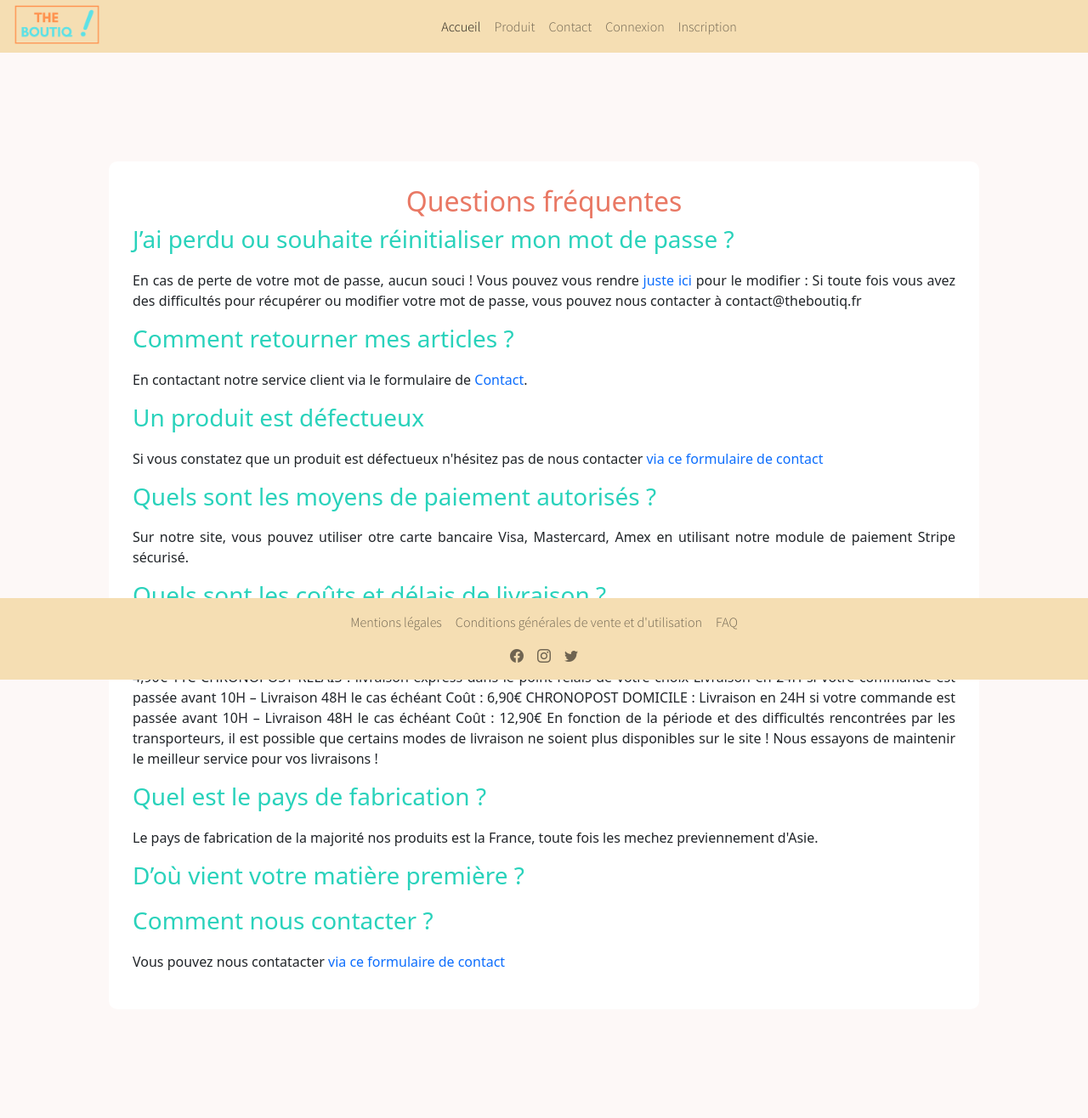
After one commit to vlad757575/theboutiq.github.io, a Symfony app: template templates/home/faq.html.twig in a window 1280 px wide. The commit adds this page. Shown: the whole page at 85% size. Run offline with Twig, Linux system fonts and the light colour scheme; the template is opened without the code that fills it, so the values that code supplies are empty; some libraries are stand-ins or nearby versions.

Commit message:
25th commit faq footer-links reset-password links

```diff
--- a/public/formular-script.js
+++ b/public/formular-script.js
@@ -1,21 +1,21 @@
-         const open = document.getElementById("open");
-         const modal_container = document.getElementById("my-modal_container");
-         const close = document.getElementById("close_my-modal");
-         const openContact =document.getElementById("open_contact")
-         const openSign =document.getElementById("open_sign")
+        //  const open = document.getElementById("open");
+        //  const modal_container = document.getElementById("my-modal_container");
+        //  const close = document.getElementById("close_my-modal");
+        //  const openContact =document.getElementById("open_contact")
+        //  const openSign =document.getElementById("open_sign")
 
-         open.addEventListener("click", () => {
-           modal_container.classList.add("show");
-         });
+        //  open.addEventListener("click", () => {
+        //    modal_container.classList.add("show");
+        //  });
 
-         close.addEventListener("click", () => {
-           modal_container.classList.remove("show");
-         });
+        //  close.addEventListener("click", () => {
+        //    modal_container.classList.remove("show");
+        //  });
 
-         openContact.addEventListener("click", () => {
-          modal_container.classList.add("show");
-        });
+        //  openContact.addEventListener("click", () => {
+        //   modal_container.classList.add("show");
+        // });
 
-        openSign.addEventListener("click", () => {
-          modal_container.classList.add("show");
-        });
+        // openSign.addEventListener("click", () => {
+        //   modal_container.classList.add("show");
+        // });
--- a/public/formulars-style.css
+++ b/public/formulars-style.css
@@ -106,8 +106,8 @@
     max-height: 750px;
     margin: 150px auto 150px auto;
   }
-  .link-style:hover{
-    border-bottom: 2px solid #E97864;
+  a:hover{
+    /* border-bottom: 2px solid #E97864; */
     font-size: larger;
     color: #E97864 !important;
   }
@@ -119,6 +119,7 @@
     width: 100% !important;
   }
   .my-navbar-bottom {
+    display: block;
     position: fixed;
     left: 0;
     bottom: 0;
@@ -200,8 +201,8 @@ align-items: center;
 
 .my-social-navbar {
   display: flex;
-  justify-content: space-between;
-  position: fixed;
+  /* justify-content: space-between; */
+  /* position: fixed; */
     left: 0;
     bottom: 0;
     width: 100%;
@@ -226,6 +227,10 @@ align-items: center;
 }
 .mentions h2 {
   text-align: center;
+  color: #E97864
+}
+.mentions h3 {
+  color:rgb(41, 210, 187) ;
 }
 .my-button {
   color: #E97864 !important;
--- a/src/Controller/Admin/DashboardController.php
+++ b/src/Controller/Admin/DashboardController.php
@@ -21,14 +21,17 @@ class DashboardController extends AbstractDashboardController
         return parent::index();
     }
 
+    //Menu admin config
     public function configureDashboard(): Dashboard
     {
         return Dashboard::new()
-            ->setTitle('Projet De Certification 2022');
+            ->setTitle('Menu admin Theboutiq!');
     }
+
 
     public function configureMenuItems(): iterable
     {
+        // j'ajoute les differentes tables de ma bdd pour acceder au crud
         yield MenuItem::linkToDashboard('Dashboard', 'fa fa-home');
         yield MenuItem::linkToCrud('Utilisateur', 'fas fa-list', Utilisateur::class);
         yield MenuItem::linkToCrud('Produit', 'fas fa-list', Produit::class);
--- a/src/Controller/ProduitController.php
+++ b/src/Controller/ProduitController.php
@@ -86,6 +86,7 @@ class ProduitController extends AbstractController
      */
     public function delete(Request $request, Produit $produit, ProduitRepository $produitRepository): Response
     {
+        //si le token est valide
         if ($this->isCsrfTokenValid('delete' . $produit->getId(), $request->request->get('_token'))) {
             $produitRepository->remove($produit);
         }
--- a/src/Controller/ResetPasswordController.php
+++ b/src/Controller/ResetPasswordController.php
@@ -42,7 +42,7 @@ class ResetPasswordController extends AbstractController
     /**
      * Display & process form to request a password reset.
      *
-     * @IsGranted("ROLE_USER")
+     *
      * @Route("", name="app_forgot_password_request")
      */
     public function request(Request $request, MailerInterface $mailer, TranslatorInterface $translator): Response
--- a/src/Entity/Produit.php
+++ b/src/Entity/Produit.php
@@ -45,7 +45,7 @@ class Produit
     private $stock;
 
     /**
-     * @ORM\Column(type="integer")
+     * @ORM\Column(type="float")
      */
     private $montantHt;
 
--- a/templates/base.html.twig
+++ b/templates/base.html.twig
@@ -95,7 +95,7 @@
 
         <!--bootstrap navbar -->
         <div class="container">
-
+            <div class="my-footer">
                 <nav class="navbar navbar-expand-lg navbar-light my-navbar my-navbar-bottom">
                     <button class="navbar-toggler  mx-auto" type="button" data-toggle="collapse" data-target="#navbarNavAltMarkup" aria-controls="navbarNav" aria-expanded="false" aria-label="Toggle navigation">
                         <span class="navbar-toggler-icon"></span>
@@ -104,26 +104,24 @@
                         <div class="navbar-nav mx-auto">
                             <a class="nav-item nav-link link-style" href="{{path('app_mentions')}}">Mentions légales</a>
                             <a class="nav-item nav-link link-style" href="{{path('app_cguv')}}">Conditions générales de vente et d'utilisation</a>
-                        <a class="nav-item nav-link link-style" href="#">FAQ</a>
-                        <!-- <a class="nav-item nav-link link-style" href="#">Qui somme nous</a>
-                        <a class="nav-item nav-link link-style" href="#">Cookies</a> -->
+                            <a class="nav-item nav-link link-style" href="{{path('app_faq')}}">FAQ</a>
                         </div>
+                    </div>
+                    <div class="collapse navbar-collapse" id="navbarNavAltMarkup">
+                        <div class="navbar-nav mx-auto">
+                            <a href="https://www.facebook.com/" class="nav-item nav-link link-style" target="_blank"><i class="bi bi-facebook "></i></a>
+                            <a href="https://www.instagram.com/" class="nav-item nav-link link-style" target="_blank"><i class="bi bi-instagram "></i></a>
+                            <a href="https://twitter.com/?lang=fr" class="nav-item nav-link link-style" target="_blank"> <i class="bi bi-twitter "></i></a>
+                        </div>
+
+
                     </div>
                 </nav>
 
-            <div class="my-social-navbar">
-                <div>
-                    <p>retrouvez nous sur les réseaux sociaux</p>
-                </div>
-                <div>
-                    <i class="bi bi-facebook"></i>
-                    <i class="bi bi-instagram"></i>
-                    <i class="bi bi-twitter"></i>
-
-                </div>
             </div>
         </div>
     </footer>
+
 
     {% block javascript %}
     <!-- Optional JavaScript -->
@@ -131,7 +129,7 @@
 
     <script src="{{asset('bootstrap.bundle.min')}}"></script>
     <script src="{{asset('formular-script.js')}}"></script>
-    <script src="/script.js"></script>
+    <!-- <script src="/script.js"></script> -->
     <!-- JavaScript Bundle with Popper -->
     <script src="https://cdn.jsdelivr.net/npm/axentix@2.0.1/dist/axentix.min.js"></script>
     <script src="https://cdn.jsdelivr.net/npm/bootstrap@5.1.3/dist/js/bootstrap.bundle.min.js" integrity="sha384-ka7Sk0Gln4gmtz2MlQnikT1wXgYsOg+OMhuP+IlRH9sENBO0LRn5q+8nbTov4+1p" crossorigin="anonymous"></script>
--- a/templates/home/cguv.html.twig
+++ b/templates/home/cguv.html.twig
@@ -3,7 +3,6 @@
 {% block body %}
 <div class="mentions">
     <h2>Conditions générales de vente et d'utilisation</h2>
-    <p></p>
     <h3>Article 1. Objet </h3>
     <p>Les présentes conditions de vente visent à définir les relations contractuelles entre ......................... (NOM SOCIÉTÉ) et l’acheteur et les conditions applicables à tout achat effectué par le biais du site internet ......................... (nom du site, url). L’acquisition d’un produit à travers le présent site implique une acceptation sans réserve par l’acheteur des présentes conditions de vente dont l’acheteur reconnaît avoir pris connaissance préalablement à sa commande. Avant toute transaction, l’acheteur déclare d’une part que l’achat de produits sur le site …………………… (nom du site, url) est sans rapport direct avec son activité professionnelle et est limité à une utilisation strictement personnelle et d’autre part avoir la pleine capacité juridique, lui permettant de s’engager au titre des présentes conditions générales de ventes.
         La société ......................... (NOM SOCIÉTÉ) conserve la possibilité de modifier à tout moment ces conditions de ventes, afin de respecter toute nouvelle réglementation ou dans le but d'améliorer l’utilisation de son site. De ce fait, les conditions applicables seront celles en vigueur à la date de la commande par l’acheteur.
--- /dev/null
+++ b/templates/home/faq.html.twig
@@ -0,0 +1,41 @@
+{% extends 'base.html.twig' %}
+
+{% block body %}
+<div class="mentions">
+    <h2>Questions fréquentes</h2>
+    <h3>J’ai perdu ou souhaite réinitialiser mon mot de passe ?</h3>
+    <p>En cas de perte de votre mot de passe, aucun souci ! Vous pouvez vous rendre <a href="https://www.theboutiq.fr/reset-password">juste ici</a> pour le modifier :
+
+
+
+        Si toute fois vous avez des difficultés pour récupérer ou modifier votre mot de passe, vous pouvez nous contacter à contact@theboutiq.fr
+    </p>
+    <h3>Comment retourner mes articles ?</h3>
+    <p>En contactant notre service client via le formulaire de <a href="https://www.theboutiq.fr/contact">Contact</a>.</p>
+    <h3>Un produit est défectueux</h3>
+    <p>Si vous constatez que un produit est défectueux n'hésitez pas de nous contacter <a href="https://www.theboutiq.fr/contact">via ce formulaire de contact</a></p>
+    <h3>Quels sont les moyens de paiement autorisés ?</h3>
+    <p>Sur notre site, vous pouvez utiliser otre carte bancaire Visa, Mastercard, Amex en utilisant notre module de paiement Stripe sécurisé.</p>
+    <h3>Quels sont les coûts et délais de livraison ?</h3>
+    <p>Nous vous proposons plusieurs moyens de livraisons pour votre commande :
+        COLISSIMO DOMICILE :
+        Livraison sous 4 à 5 jours ouvrés
+        Coût : 4,90€ TTC
+        MONDIAL RELAY : Livraison dans le point relais de votre choix
+        Livraison sous 5 à 6 jours ouvrés
+        Coût : 4,90€ TTC
+        CHRONOPOST RELAIS : livraison express dans le point relais de votre choix
+        Livraison en 24H si votre commande est passée avant 10H – Livraison 48H le cas échéant
+        Coût : 6,90€
+        CHRONOPOST DOMICILE :
+        Livraison en 24H si votre commande est passée avant 10H – Livraison 48H le cas échéant
+        Coût : 12,90€
+        En fonction de la période et des difficultés rencontrées par les transporteurs, il est possible que certains modes de livraison ne soient plus disponibles sur le site ! Nous essayons de maintenir le meilleur service pour vos livraisons !</p>
+    <h3>Quel est le pays de fabrication ?</h3>
+    <p>Le pays de fabrication de la majorité nos produits est la France, toute fois les mechez previennement d'Asie.</p>
+    <h3>D’où vient votre matière première ?</h3>
+    <p></p>
+    <h3>Comment nous contacter ?</h3>
+    <p>Vous pouvez nous contatacter <a href="https://www.theboutiq.fr/contact">via ce formulaire de contact</a></p>
+</div>
+{% endblock %}
```
Also changed, not shown: migrations/Version20220512080305.php (added, +31 -0 lines), src/Controller/HomeController.php (+9 -0 lines), templates/panier/panier.html.twig (+7 -7 lines), templates/produit/index.html.twig (+8 -0 lines). Lines whose indentation alone changed are shown as unchanged.
